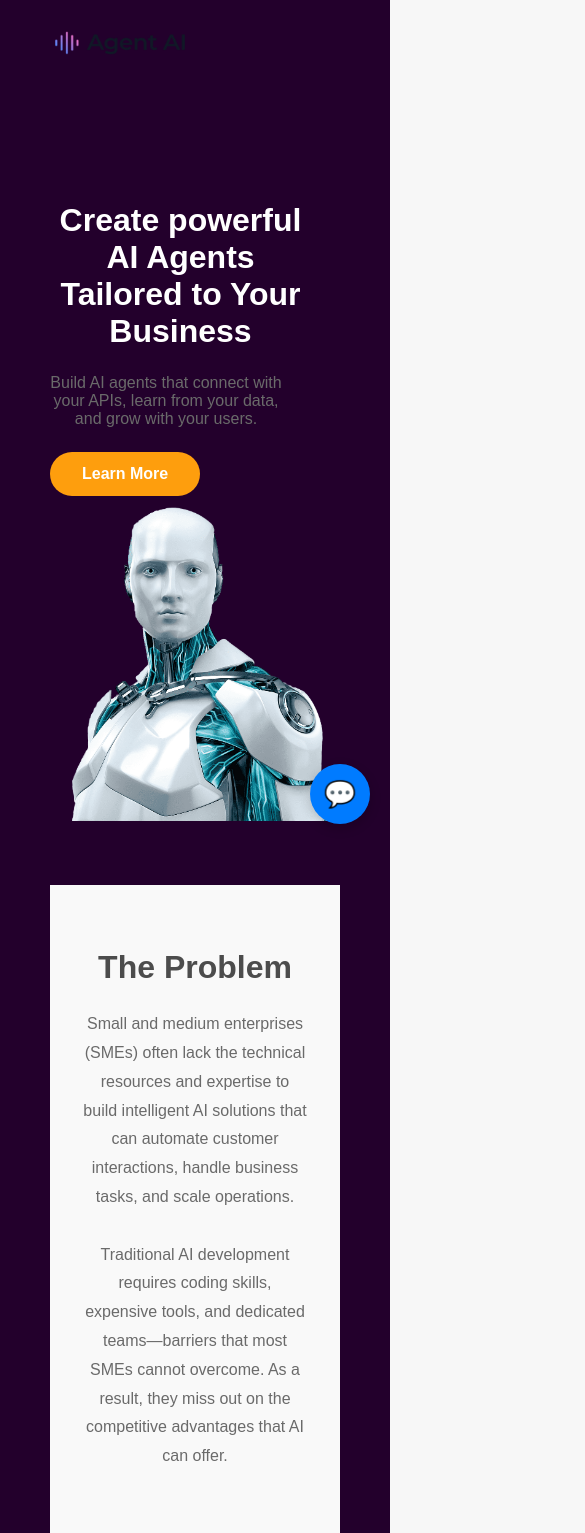
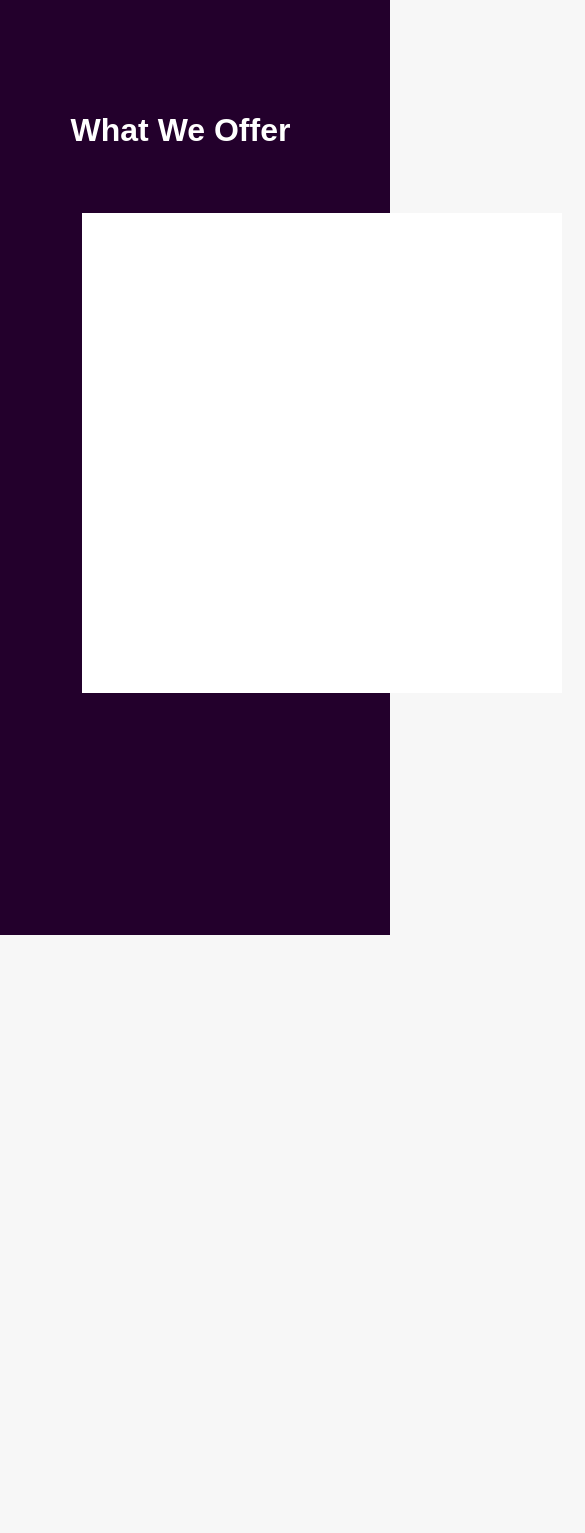
Before and after one commit to AI-agent-platform/team-agent-web, a React (Create React App) app: page /home in a window 390 px wide. Shown: the top 1533 px of the page, 585 px wide, since content can reach past the window. After the commit the page ends 935 px from the top, so only its background shows below. Built offline with nearby package versions, Linux system fonts and the light colour scheme; grey boxes are pictures that could not be loaded.

Commit message:
temporary fixes

```diff
--- a/src/pages/HomePage.tsx
+++ b/src/pages/HomePage.tsx
@@ -10,56 +10,83 @@ import { Link as ScrollLink } from "react-scroll";
 import ChatWidget from "../components/ChatWidget";
 import Intro from "./IntroPage";
 import FadeInWhenVisible from "../components/FramerMotion";
+import LandingPage from "./LandingPage";
+import { styled } from "styled-components";
+
+const GridContainer = styled.div`
+  display: grid;
+  margin-top: 2rem;
+  justify-items: center;
+  grid-template-columns: repeat(2, 1fr);
+  gap: 2rem;
+  padding: 2rem;
+`;
+const GridItem = styled.div`
+  display: flex;
+  flex-direction: column;
+  align-items: center;
+  text-align: center;
+  width: 50%;
+
+  img {
+    width: 100px;
+    height: 100px;
+    margin-bottom: 1rem;
+  }
+
+  p {
+    align-self: center;
+    font-size: 1rem;
+    color: #555;
+  }
+`;
 
 const Home = () => {
   return (
     <div className="home-container">
-      <Navbar />
-
-      {/* Hero Section */}
       <div className="home-banner-container" id="home">
-        <div className="home-bannerImage-container">
-          <img
+        {/* <div className="home-bannerImage-container">
+           <img
             sizes="100vw, 500vw"
             src={BannerBackground}
             alt="Banner Background"
           />
-        </div>
+        </div>  */}
         <>
           <FadeInWhenVisible>
             <div className="home-text-section">
-              <h1 className="primary-heading">
-                Create powerful AI Agents Tailored to Your Business
-              </h1>
-              <p className="primary-text">
+              <h1 className="primary-heading">What We Offer</h1>
+              {/* <p className="primary-text">
                 Build AI agents that connect with your APIs, learn from your
                 data, and grow with your users.
-              </p>
-              <ScrollLink to="about" smooth={true} duration={500} offset={-80}>
+              </p> */}
+              {/* <ScrollLink to="about" smooth={true} duration={500} offset={-80}>
                 <button className="secondary-button">Learn More</button>
-              </ScrollLink>
+              </ScrollLink> */}
             </div>
+            <GridContainer>
+              <GridItem>
+                <div
+                  style={{
+                    backgroundColor: "white",
+                    width: "30rem",
+                    height: "30rem",
+                  }}
+                ></div>
+              </GridItem>
+              <GridItem>
+                <div
+                  style={{
+                    backgroundColor: "white",
+                    width: "30rem",
+                    height: "30rem",
+                  }}
+                ></div>
+              </GridItem>
+            </GridContainer>
           </FadeInWhenVisible>
         </>
-        <div className="home-image-section">
-          <img src={RobotImage} alt="AI Robot" />
-        </div>
       </div>
-      <ChatWidget />
-
-      <section id="intro">
-        <Intro />
-      </section>
-
-      <section id="about">
-        <About />
-      </section>
-
-      <section id="contact">
-        <Contact />
-      </section>
-
-      <Footer />
     </div>
   );
 };
--- a/src/pages/IntroPage.tsx
+++ b/src/pages/IntroPage.tsx
@@ -5,23 +5,21 @@ import { styled } from "styled-components";
 const Wrapper = styled.div`
   padding: 4rem 2rem;
   text-align: center;
-  background-color: #f9f9f9;
+  background-color: #ffffffff;
 `;
 
 const Heading = styled.h1`
-  font-size: clamp(2rem, 5vw, 4rem);
-  color: #4c4c4c;
+  font-size: 3rem;
+  color: #400050ff;
   margin-bottom: 1.5rem;
 `;
 
 const Text = styled.p`
   font-size: clamp(1rem, 3vw, 1.5rem);
-  color:#6a6a6a;
+  color: #6a6a6a;
   line-height: 1.8;
   max-width: 800px;
   margin: 0 auto;
-
-
 `;
 
 const GridContainer = styled.div`
@@ -51,6 +49,10 @@ const GridItem = styled.div`
     color: #555;
   }
 `;
+const IntroWrapper = styled.div`
+  margin: 0rem 12rem;
+  background-color: #f9f9f9;
+`;
 const Intro = () => {
   return (
     <Wrapper>
@@ -65,12 +67,13 @@ const Intro = () => {
         dedicated teams—barriers that most SMEs cannot overcome. As a result,
         they miss out on the competitive advantages that AI can offer.
       </Text>
+
       <GridContainer>
         <GridItem>
           <img src="https://cdn.prod.website-files.com/64abaf64480a5f17c04722a1/65a647a539648a39d53dc75f_hh1.svg" />
 
           <div>
-            <p>
+            <p style={{fontWeight:'bold'}}>
               {" "}
               Traditional AI development requires coding skills, expensive
               tools, and dedicated teams—barriers that most SMEs cannot
@@ -82,7 +85,7 @@ const Intro = () => {
         <GridItem>
           <img src="https://cdn.prod.website-files.com/64abaf64480a5f17c04722a1/65a647a5580c5ed45b5b671a_hh2.svg" />
           <div style={{ textAlign: "center" }}>
-            <p>
+            <p style={{fontWeight:'bold'}}>
               {" "}
               Traditional AI development requires coding skills, expensive
               tools, and dedicated teams—barriers that most SMEs cannot
@@ -94,7 +97,7 @@ const Intro = () => {
         <GridItem>
           <img src="https://cdn.prod.website-files.com/64abaf64480a5f17c04722a1/65a647a5ad1c0c20dd8997f7_hh3.svg" />
           <div>
-            <p>
+            <p style={{fontWeight:'bold'}}>
               {" "}
               Traditional AI development requires coding skills, expensive
               tools, and dedicated teams—barriers that most SMEs cannot
--- /dev/null
+++ b/src/pages/LandingPage.tsx
@@ -0,0 +1,128 @@
+// HeroSection.js
+import React from "react";
+import styled from "styled-components";
+import FadeInWhenVisible from "../components/FramerMotion";
+import { useNavigate } from "react-router-dom";
+import Navbar from "../components/Navbar";
+import HomePage from "./HomePage";
+import ChatWidget from "../components/ChatWidget";
+import Intro from "./IntroPage";
+import About from "./AboutPage";
+import Contact from "./ContactPage";
+import Footer from "../components/Footer";
+import { ScrollLink } from "react-scroll";
+
+const HeroBackground = styled.section`
+  background-image: url("https://cdn.prod.website-files.com/64abaf64480a5f17c04722a1/67064e1a1f9aff637e161e76_Beta%20Launch%20New%20Hero.webp");
+  background-position: center;
+  background-repeat: no-repeat;
+  background-size: cover;
+  height: 100vh;
+  display: flex;
+  flex-flow: column;
+  justify-content: center;
+  align-items: center;
+  position: relative;
+  color: white;
+  text-align: center;
+`;
+
+const HeroTitle = styled.h1`
+  font-size: 3rem;
+  font-weight: bold;
+  margin-bottom: 1rem;
+
+  @media (min-width: 768px) {
+    font-size: 4rem;
+  }
+`;
+
+const HeroSubtitle = styled.p`
+  font-size: 1.25rem;
+  max-width: 600px;
+
+  @media (min-width: 768px) {
+    font-size: 1.5rem;
+  }
+`;
+
+const HeroButton = styled.button`
+  margin-top: 2rem;
+  padding: 0.75rem 1.5rem;
+  font-size: 1rem;
+  background: #00ffd1;
+  color: black;
+  border: none;
+  border-radius: 8px;
+  cursor: pointer;
+  transition: 0.3s ease-in-out;
+
+  &:hover {
+    background: white;
+    color: black;
+  }
+`;
+
+const Button = styled.button`
+  padding: 0.75rem 1.5rem;
+  font-size: 1rem;
+  background-color: #00ffd1;
+  color: black;
+  border: none;
+  border-radius: 8px;
+  cursor: pointer;
+  transition: background 0.3s ease;
+
+  &:hover {
+    background-color: white;
+    color: black;
+  }
+`;
+
+const HeroPage = () => {
+  const navigate = useNavigate();
+
+  return (
+    <>
+      <Navbar />
+      <HeroBackground>
+        <FadeInWhenVisible>
+          <HeroTitle>Build Your AI Agent with Ease</HeroTitle>
+          <HeroSubtitle>
+            No code. No hassle. Just results. Create chatbots that actually work
+            with your business.
+          </HeroSubtitle>
+          <ScrollLink
+            style={{ cursor: "pointer" }}
+            to="contact"
+            smooth={true}
+            duration={500}
+            offset={-80}
+          >
+            <Button>Get Started</Button>
+          </ScrollLink>
+        </FadeInWhenVisible>
+      </HeroBackground>
+      <ChatWidget />
+
+      <section id="intro">
+        <Intro />
+      </section>
+      <section id="home">
+        <HomePage />
+      </section>
+
+      <section id="about">
+        <About />
+      </section>
+
+      <section id="contact">
+        <Contact />
+      </section>
+
+      <Footer />
+    </>
+  );
+};
+
+export default HeroPage;
```
